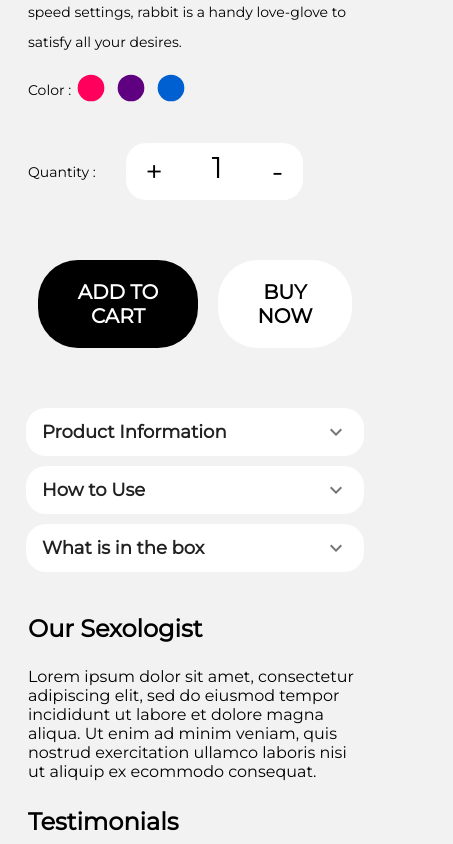
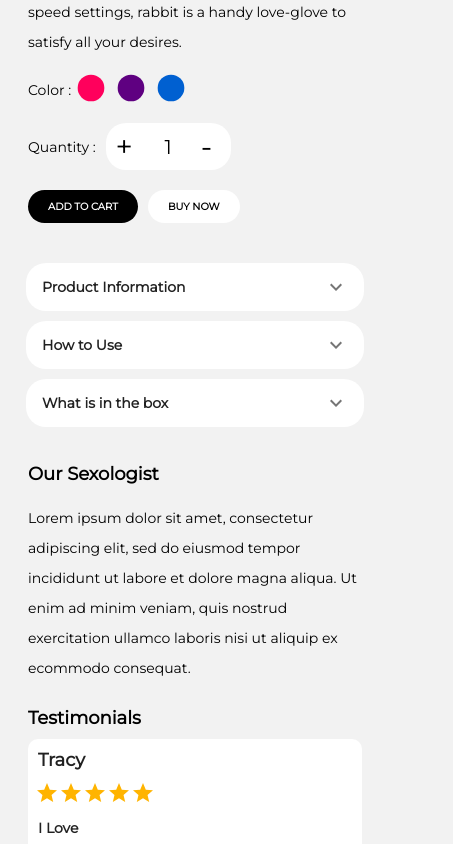
Before and after one commit to CodeoxTechnologies/libertee-web, a React (Create React App) app: page /product/1 in a window 390 px wide. Shown: the part 900-1744 px from the top of the page, 453 px wide, since content can reach past the window. Built offline with nearby package versions, Linux system fonts and the light colour scheme; a web font is replaced by a local one.

Commit message:
mobile responsive

```diff
--- a/src/Products/components.js/ButtonGroups.js
+++ b/src/Products/components.js/ButtonGroups.js
@@ -5,38 +5,24 @@ import ButtonGroup from "@material-ui/core/ButtonGroup";
 const ButtonGroups = () => {
   const [counter, setCounter] = useState(1);
   return (
-    <ButtonGroup size="large" style={{ padding: "30px" }}>
+    <ButtonGroup size="large" className="button-group">
       <button
-        className="button-white counter-size "
+        className="button-white counter-size button-group-item-1"
         onClick={() => setCounter(counter + 1)}
-        style={{ padding: "10px 20px" }}
       >
-        <span style={{ fontSize: "30px" }}> +</span>
+        <span>+</span>
       </button>
       {counter && (
-        <button className="button-white counter-size">
-          <span
-            style={{
-              fontSize: "30px",
-              fontFamily: "Montserrat",
-              display: "flex",
-              flexDirection: "row",
-              justifyContent: "center",
-              alignItems: "center",
-              padding: "0px 20px",
-            }}
-          >
-            {counter}
-          </span>{" "}
+        <button className="button-white counter-size button-group-item-2">
+          <span style={{}}>{counter}</span>{" "}
         </button>
       )}
       {counter && (
         <button
-          className="button-white counter-size"
+          className="button-white counter-size button-group-item-3"
           onClick={() => (counter >= 2 ? setCounter(counter - 1) : null)}
-          style={{ padding: "10px 20px" }}
         >
-          <span style={{ fontSize: "30px" }}>-</span>
+          <span>-</span>
         </button>
       )}
     </ButtonGroup>
--- a/src/Products/components.js/Quiz.js
+++ b/src/Products/components.js/Quiz.js
@@ -3,7 +3,7 @@ import ChatIcon from '@material-ui/icons/Chat';
 
 const Quiz = () => {
     return (
-        <div className='quiz-section'>
+        <div className='quiz-section' align="center">
             <div >
                 <ChatIcon  className='quiz-icon'/>
             </div>
--- a/src/Products/components.js/Sexologist.js
+++ b/src/Products/components.js/Sexologist.js
@@ -4,7 +4,7 @@ const Sexologist = () => {
   return (
     <div className="product-detail-sexologist">
       <p className="product-detail-sexologist-title">Our Sexologist</p>
-      <p className="product-detail-sexologist-coontent">
+      <p className="product-detail-sexologist-content">
         Lorem ipsum dolor sit amet, consectetur adipiscing elit, sed do eiusmod
         tempor incididunt ut labore et dolore magna aliqua. Ut enim ad minim
         veniam, quis nostrud exercitation ullamco laboris nisi ut aliquip ex
--- a/src/Products/containers/Product.js
+++ b/src/Products/containers/Product.js
@@ -44,7 +44,9 @@ const Product = () => {
             <Testimonials testimonialsList={testimonialsList} />
           </Grid>
         </Grid>
-        <div className="products-list-border"></div>
+      </div>
+      <div className="products-list-border"></div>
+      <div>
         <Quiz />
       </div>
     </div>
--- a/src/assets/styles/product-detail.scss
+++ b/src/assets/styles/product-detail.scss
@@ -138,6 +138,23 @@
           }
         }
       }
+      .button-group {
+        padding: 30px;
+        .button-group-item-1 {
+          padding: 10px 20px;
+        }
+        .button-group-item-2 {
+          font-size: 30px;
+          display: flex;
+          flex-direction: row;
+          justify-content: center;
+          align-items: center;
+          padding: 0px 20px;
+        }
+        .button-group-item-3 {
+          padding: 10px 20px;
+        }
+      }
       .add-to-cart {
         margin: 20px 0px;
         display: flex;
@@ -150,24 +167,6 @@
           padding: 20px 30px;
           margin: 10px;
           font-weight: bolder;
-        }
-      }
-
-      .product-detail-accordian {
-        margin: 20px;
-        height: 100px;
-        .product-detail-accordian-item {
-          margin: 20px;
-          .product-detail-accordian-item-title {
-            font-size: 20px;
-            font-weight: 600;
-            margin: 0px;
-          }
-          .product-detail-accordian-item-content {
-            font-size: 14px;
-            font-weight: 400;
-            margin: 0px;
-          }
         }
       }
     }
@@ -324,37 +323,84 @@
             }
           }
         }
+        .button-group {
+          padding: 10px;
+          .button-group-item-1 {
+            padding: 5px 10px;
+            font-size: 30px;
+          }
+          .button-group-item-2 {
+            font-size: 20px;
+            display: flex;
+            flex-direction: row;
+            justify-content: center;
+            align-items: center;
+            padding: 0px 20px;
+          }
+          .button-group-item-3 {
+            padding: 5px 10px;
+            font-size: 30px;
+          }
+        }
         .add-to-cart {
-          margin: 20px 0px;
+          margin: 10px 0px;
           display: flex;
           flex-direction: row;
           justify-content: center;
           align-items: flex-start;
           .button-big {
-            font-size: 20px;
-            border-radius: 40px;
-            padding: 20px 30px;
-            margin: 10px;
-            font-weight: bolder;
+            font-size: 10px;
+            padding: 10px 20px;
+            margin: 0px 10px 0px 0px;
           }
         }
-
-        .product-detail-accordian {
-          margin: 20px;
-          height: 100px;
-          .product-detail-accordian-item {
-            margin: 20px;
-            .product-detail-accordian-item-title {
-              font-size: 20px;
-              font-weight: 600;
-              margin: 0px;
-            }
-            .product-detail-accordian-item-content {
-              font-size: 14px;
-              font-weight: 400;
-              margin: 0px;
+      }
+      .product-detail-accordian {
+        .product-detail-accordian-title {
+          font-size: 14px;
+        }
+        .product-detail-accordian-paragraph {
+          font-size: 14px;
+        }
+      }
+      .product-detail-sexologist {
+        margin: 10px 0px;
+        .product-detail-sexologist-title {
+          font-size: 18px;
+        }
+        .product-detail-sexologist-content {
+          font-size: 14px;
+          line-height: 30px;
+        }
+      }
+      .product-detail-testimonials {
+        margin: 10px 0px;
+        .product-detail-testimonials-title {
+          font-size: 18px;
+        }
+        .product-detail-testimonials-list {
+          .product-detail-testimonials-list-paper {
+            .product-detail-testimonials-list-item {
+              .product-detail-testimonials-list-item-name {
+                font-size: 18px;
+              }
+              .product-detail-testimonials-item-rating {
+                margin: 10px -3px;
+              }
+              .product-detail-testimonials-list-item-title {
+                font-weight: 600;
+                font-size: 14px;
+                text-transform: capitalize;
+              }
+              .product-detail-testimonial-list-item-content {
+                font-size: 14px;
+                line-height: 30px;
+              }
             }
           }
+        }
+        .product-detail-tesimonial-list-item-images {
+          flex-direction: column;
         }
       }
     }
```
